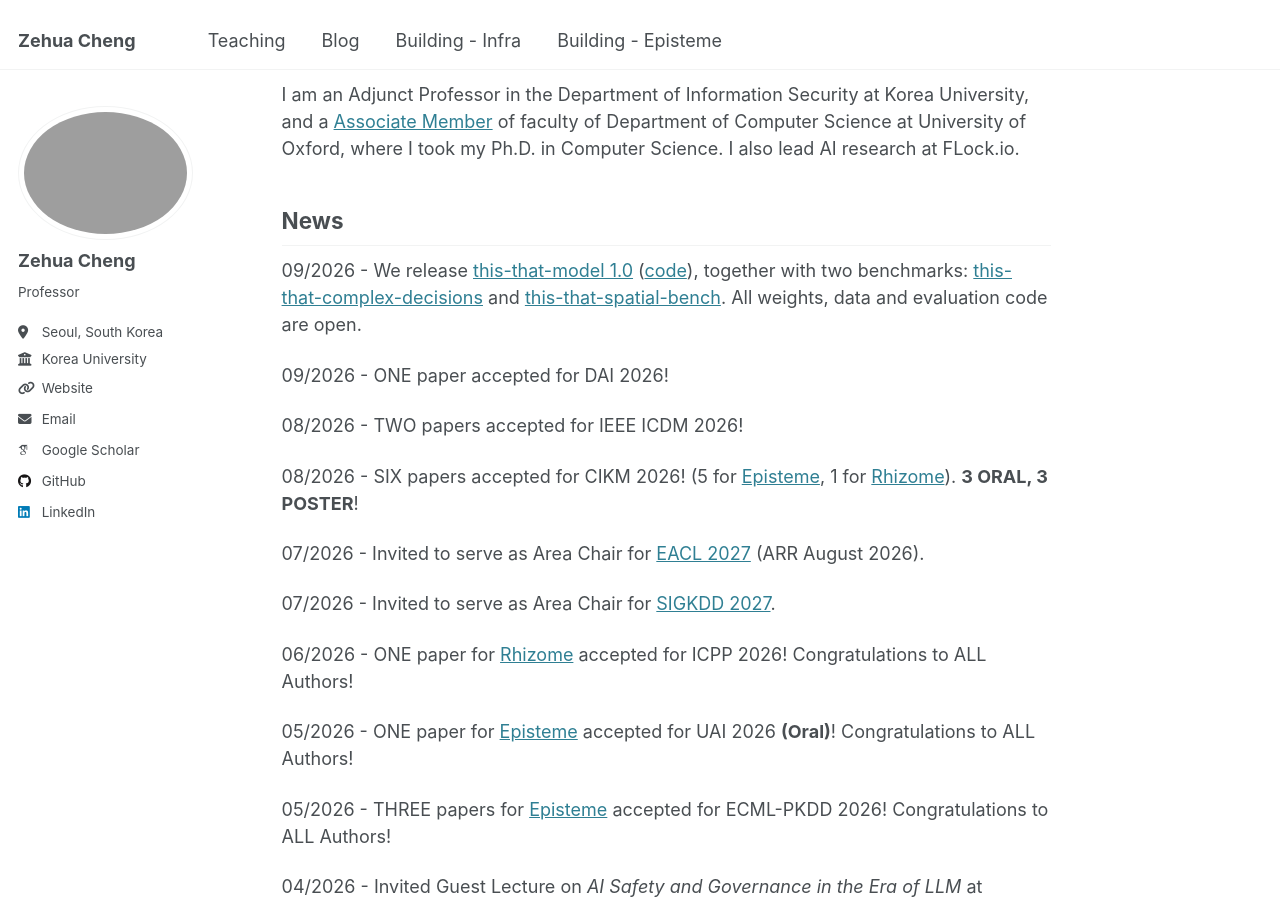
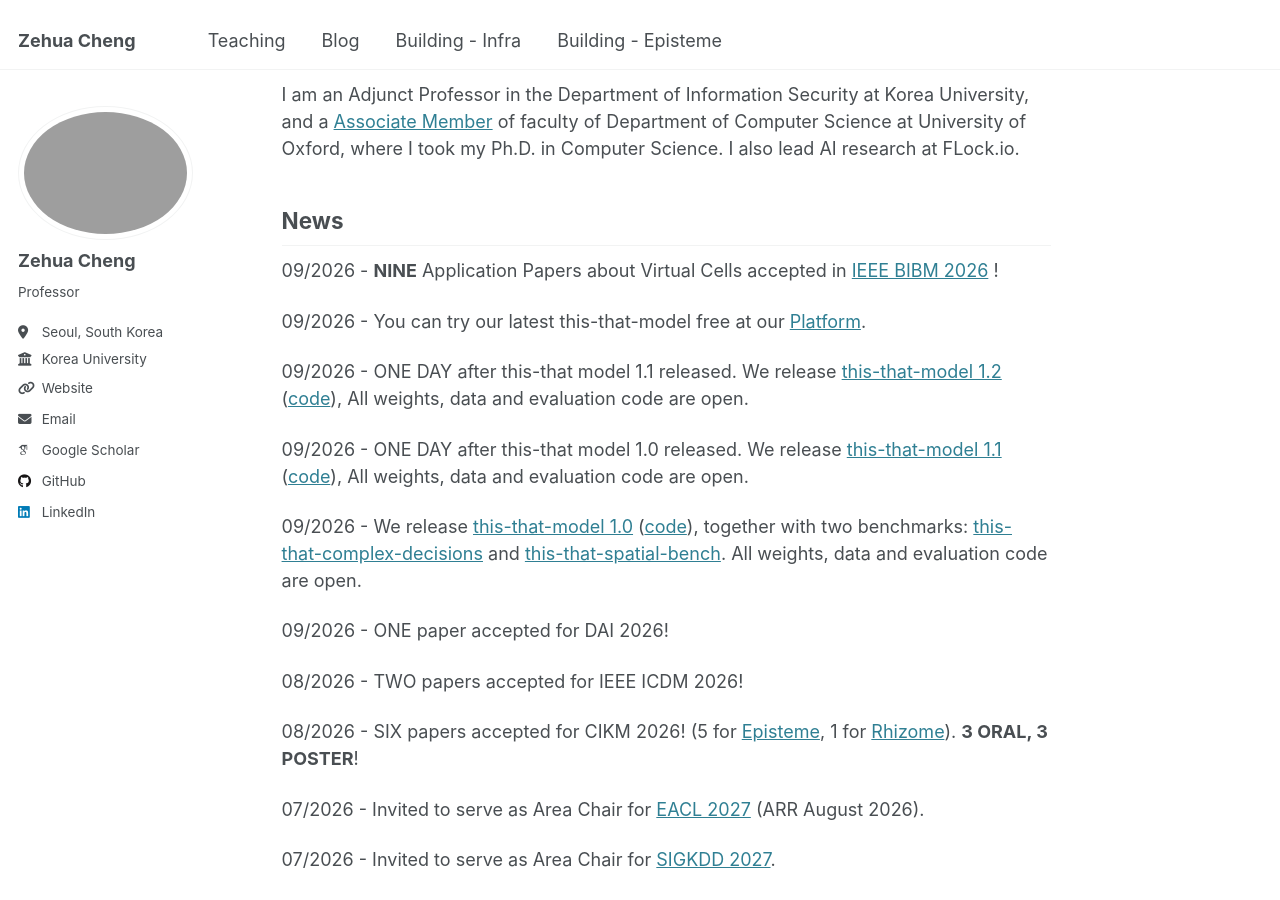
Before and after one commit to limberc/limberc.github.io, a Jekyll site: the page built from _pages/about.md, in a window 1280 px wide and 900 px high, scrolled down 357 px. Built offline with Jekyll 4.4.1, drawn with Linux system fonts in a browser that asks for light colours; some web fonts are replaced.

Commit message:
Update this-that model news and BIBM 2026 papers.

```diff
--- a/_pages/about.md
+++ b/_pages/about.md
@@ -14,6 +14,14 @@ That splits into two programmes. The [Rhizome](https://limberc.site/infra/) is l
 I am an Adjunct Professor in the Department of Information Security at Korea University, and a [Associate Member](https://www.cs.ox.ac.uk/people/zehua.cheng/) of faculty of Department of Computer Science at University of Oxford, where I took my Ph.D. in Computer Science. I also lead AI research at FLock.io.
 
 ## News
+
+09/2026 - **NINE** Application Papers about Virtual Cells accepted in [IEEE BIBM 2026](https://www3.cs.stonybrook.edu/~bibm2026/) !
+
+09/2026 - You can try our latest this-that-model free at our [Platform](https://platform.flock.io/models).
+
+09/2026 - ONE DAY after this-that model 1.1 released. We release [this-that-model 1.2](https://huggingface.co/flock-io/this-that-model-1.0) ([code](https://github.com/FLock-io/this-that-model)), All weights, data and evaluation code are open.
+
+09/2026 - ONE DAY after this-that model 1.0 released. We release [this-that-model 1.1](https://huggingface.co/flock-io/this-that-model-1.0) ([code](https://github.com/FLock-io/this-that-model)), All weights, data and evaluation code are open.
 
 09/2026 - We release [this-that-model 1.0](https://huggingface.co/flock-io/this-that-model-1.0) ([code](https://github.com/FLock-io/this-that-model)), together with two benchmarks: [this-that-complex-decisions](https://huggingface.co/datasets/limberc/this-that-complex-decisions) and [this-that-spatial-bench](https://huggingface.co/datasets/limberc/this-that-spatial-bench). All weights, data and evaluation code are open.
 
```
